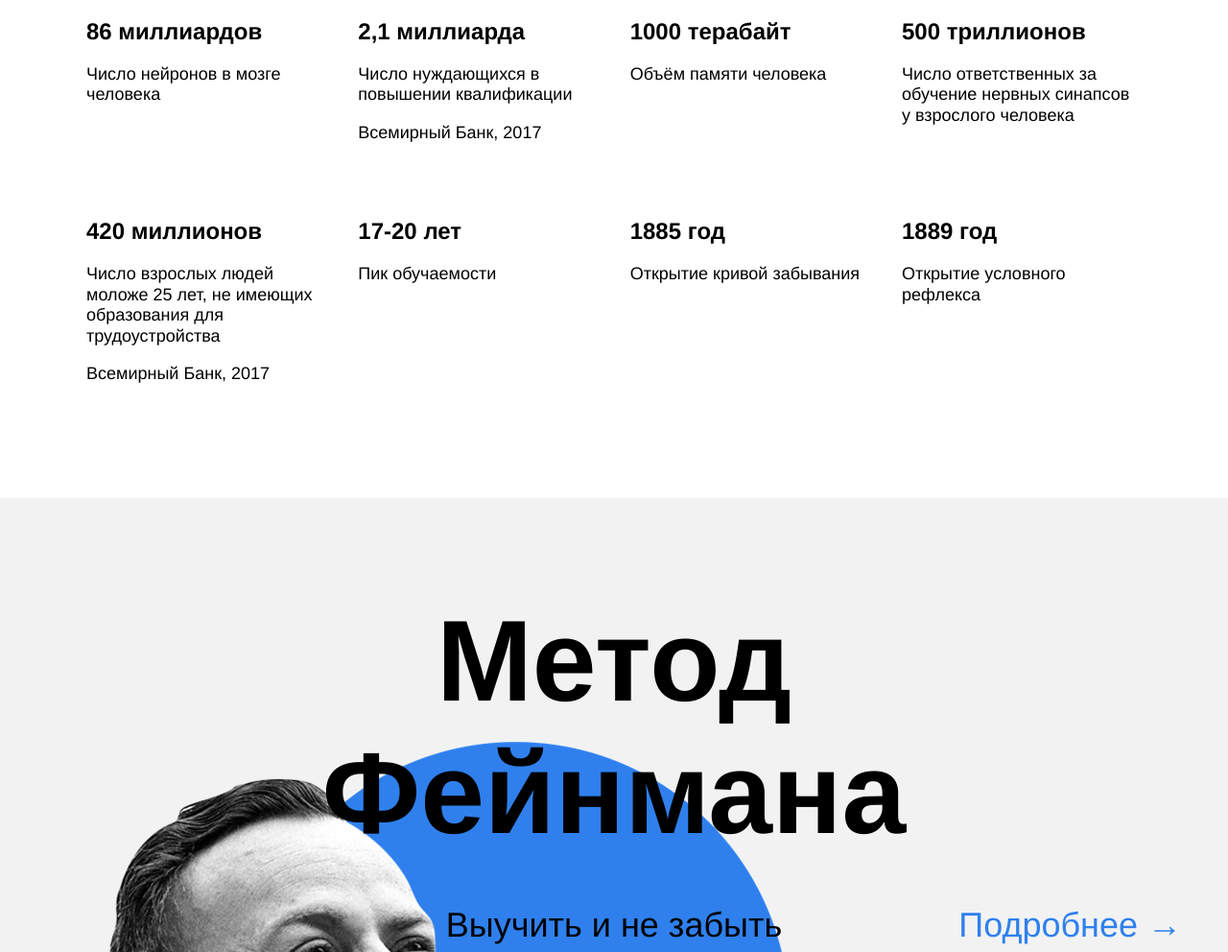
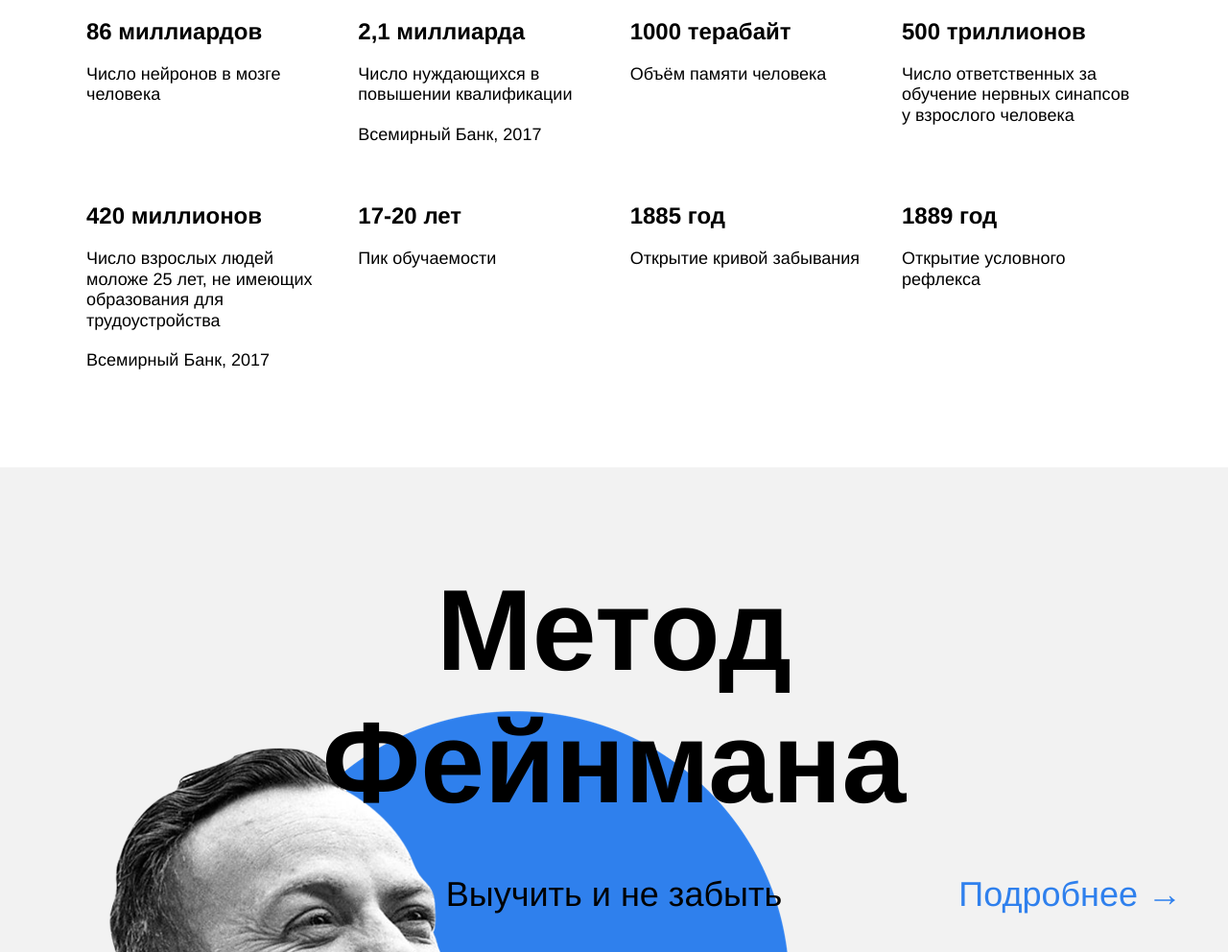
Before and after one commit to oleg-djuro/how-to-learn, a plain HTML site: page index.html in a window 1280 px wide. Shown: the part 1520-2512 px from the top of the page at 96% size. Drawn offline with Linux system fonts and the light colour scheme.

Commit message:
проект how to learn 2 коммит

```diff
--- a/index.html
+++ b/index.html
@@ -21,7 +21,7 @@
 <!-- Дескрипшен-->
       <section class="description">
         <div class="description__two-columns">
-          <h1 class="two-columns__brief">Главные проблемы в обучении</h1>
+          <h2 class="two-columns__brief">Главные проблемы в обучении</h2>
           <div class="two-columns__main-text">
             <div class="two-columns__paragraph">Ни в школе, ни в институте нас не учат тому, как правильно изучать материал. Мы готовимся к экзаменам и учим билеты. Мы тренируемся решать однообразные задачи, чтобы лучше сдать тест, но часто в итоге это не дает нам реального знания. Зубрежка быстро выветривается и не приносит пользы. </div>
             <div class="two-columns__paragraph two-columns__paragraph_separated"><span class="two-columns__span-accent">Вывод:</span> учиться тоже нужно уметь, но почему-то этому мало где учат. Что с этим делать?</div>
@@ -40,7 +40,8 @@
           </div>
           <div class="table__cell">
             <h4 class="table__heading">2,1 миллиарда</h4>
-            <h5 class="table__text">Число нуждающихся в повышении квалификации<p class="table__text_paragraph">Всемирный Банк, 2017</p></h5>
+            <h5 class="table__text">Число нуждающихся в повышении квалификации</h5>
+            <p class="table__text_paragraph">Всемирный Банк, 2017</p>
           </div>
           <div class="table__cell">
             <h4 class="table__heading">1000 терабайт</h4>
@@ -52,7 +53,8 @@
           </div>
           <div class="table__cell">
             <h4 class="table__heading">420 миллионов</h4>
-            <h5 class="table__text">Число взрослых людей моложе 25 лет, не имеющих образования для трудоустройства <p class="table__text_paragraph">Всемирный Банк, 2017</p></h5>
+            <h5 class="table__text">Число взрослых людей моложе 25 лет, не имеющих образования для трудоустройства</h5>
+            <p class="table__text_paragraph">Всемирный Банк, 2017</p>
           </div>
           <div class="table__cell">
             <h4 class="table__heading">17-20 лет</h4>
@@ -70,7 +72,7 @@
       </section>
 <!-- Фейнман-->
       <section class="feynman">
-        <h1 class="feynman__title">Метод Фейнмана</h1>
+        <h2 class="feynman__title">Метод Фейнмана</h2>
         <h3 class="feynman__subtitle">Выучить и не забыть</h3>
         <a class="feynman__link" href="#" >Подробнее →</a>
         <img class="feynman__img" src="./images/feynman.png" alt="Портрет Фейнмана" />
@@ -120,6 +122,7 @@
             <h4 class="table__heading_theme_dark">10</h4>
             <h5 class="table__text_theme_dark">Уделяйте внимание количеству и скорости.</h5>
           </div>
+          </div>
           <div class="kaufman__triangle"></div>
       </section>
     </main>
--- a/styles/style.css
+++ b/styles/style.css
@@ -98,7 +98,7 @@
 
 .two-columns__brief {
   width: 175px;
-  line-height: 1, 2;
+  line-height: 1.2;
   font-size: 18px;
   color: #2f80ed;
 }
@@ -185,7 +185,10 @@
 }
 
 .table__text_paragraph {
-  border: 20 0 0 0;
+  margin: 20px 0 0 0;
+  line-height: 1.2;
+  font-size: 18px;
+  font-weight: normal;
 }
 
 /* Всё, что касается Фейнмана */
@@ -200,11 +203,13 @@
 
 .feynman__title {
   width: 648px;
-  margin: 100px auto;
+  border-top: 100px 0 70px 0;
   line-height: 1.15;
   font-size: 120px;
   font-weight: bold;
   text-align: center;
+  position: absolute;
+  top: 0px;
   z-index: 2;
 }
 
@@ -213,7 +218,7 @@
   font-size: 36px;
   font-weight: normal;
   display: flex;
-  position: absolute;
+  position: relative;
   align-self: center;
   z-index: 2;
 }
```
